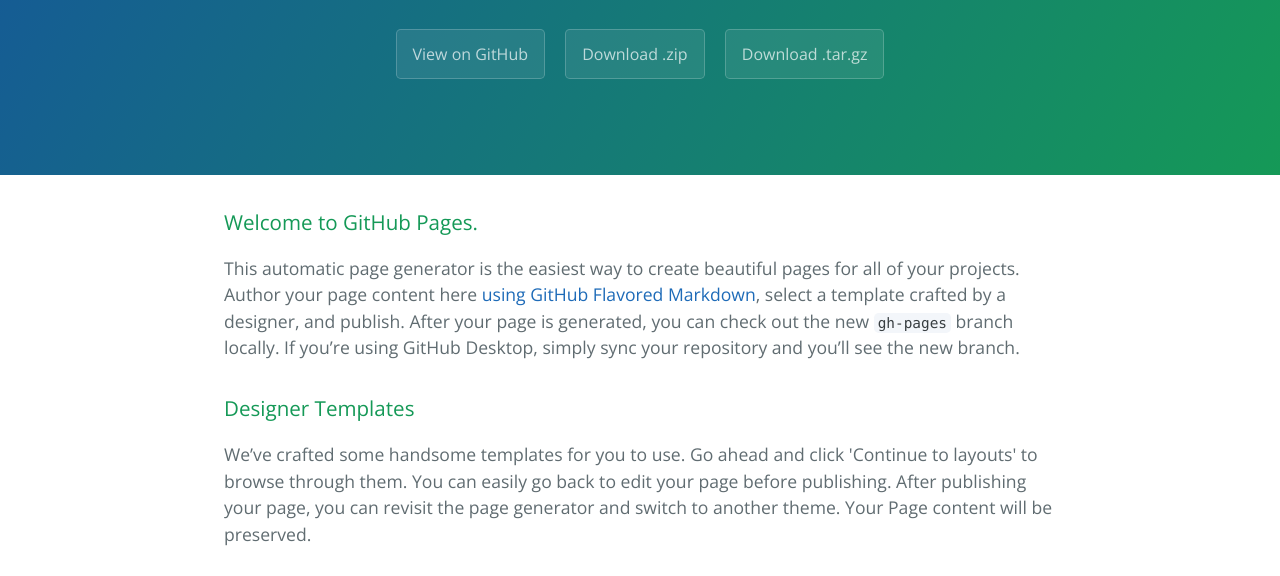
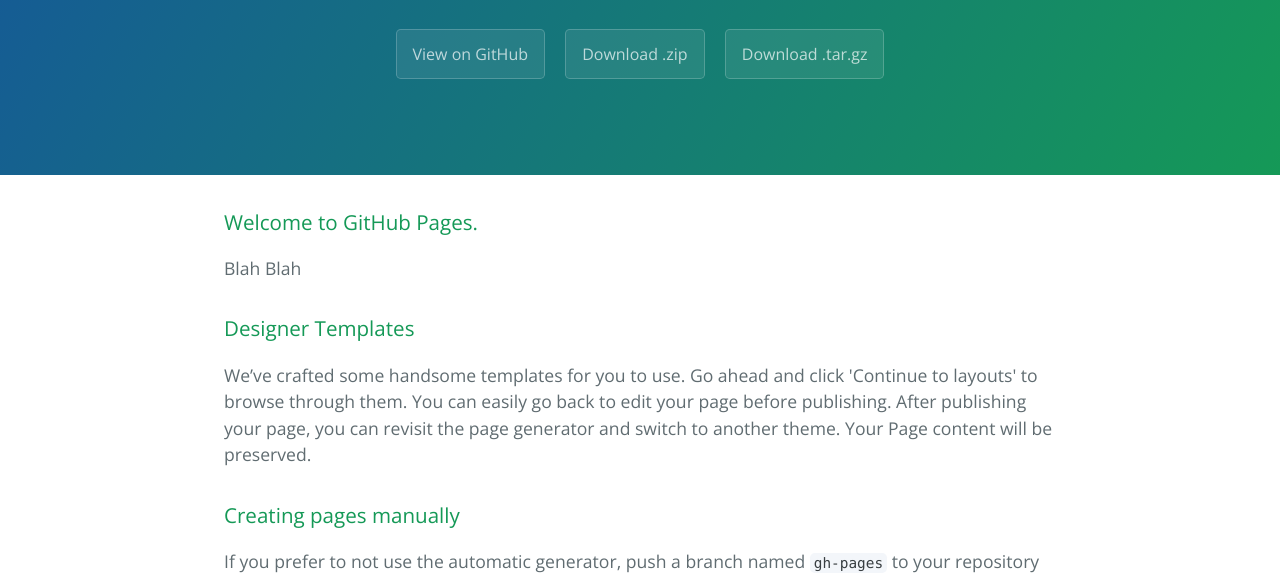
Before and after one commit to tr3vr/webspace, a plain HTML site: page index.html in a window 1280 px wide. Shown: the part 208-784 px from the top of the page. Drawn offline with nearby package versions, Linux system fonts and the light colour scheme.

Commit message:
Update index.html

```diff
--- a/index.html
+++ b/index.html
@@ -22,7 +22,7 @@
       <h3>
 <a id="welcome-to-github-pages" class="anchor" href="#welcome-to-github-pages" aria-hidden="true"><span class="octicon octicon-link"></span></a>Welcome to GitHub Pages.</h3>
 
-<p>This automatic page generator is the easiest way to create beautiful pages for all of your projects. Author your page content here <a href="https://guides.github.com/features/mastering-markdown/">using GitHub Flavored Markdown</a>, select a template crafted by a designer, and publish. After your page is generated, you can check out the new <code>gh-pages</code> branch locally. If you’re using GitHub Desktop, simply sync your repository and you’ll see the new branch.</p>
+<p>Blah Blah </p>
 
 <h3>
 <a id="designer-templates" class="anchor" href="#designer-templates" aria-hidden="true"><span class="octicon octicon-link"></span></a>Designer Templates</h3>
```
